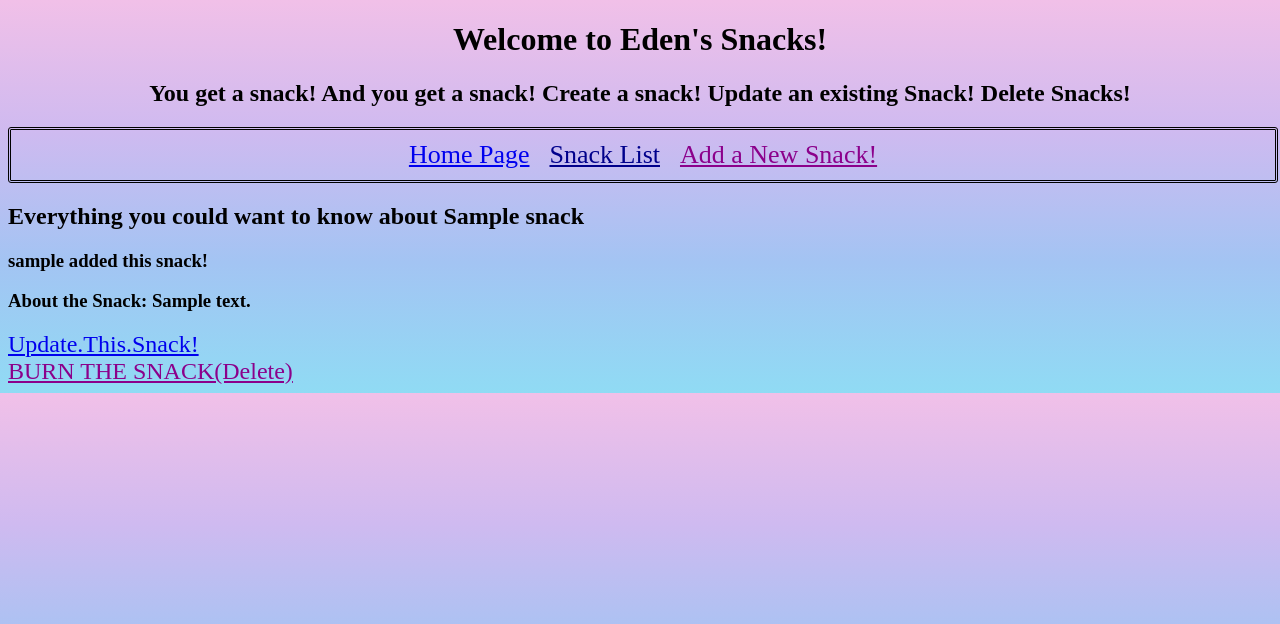
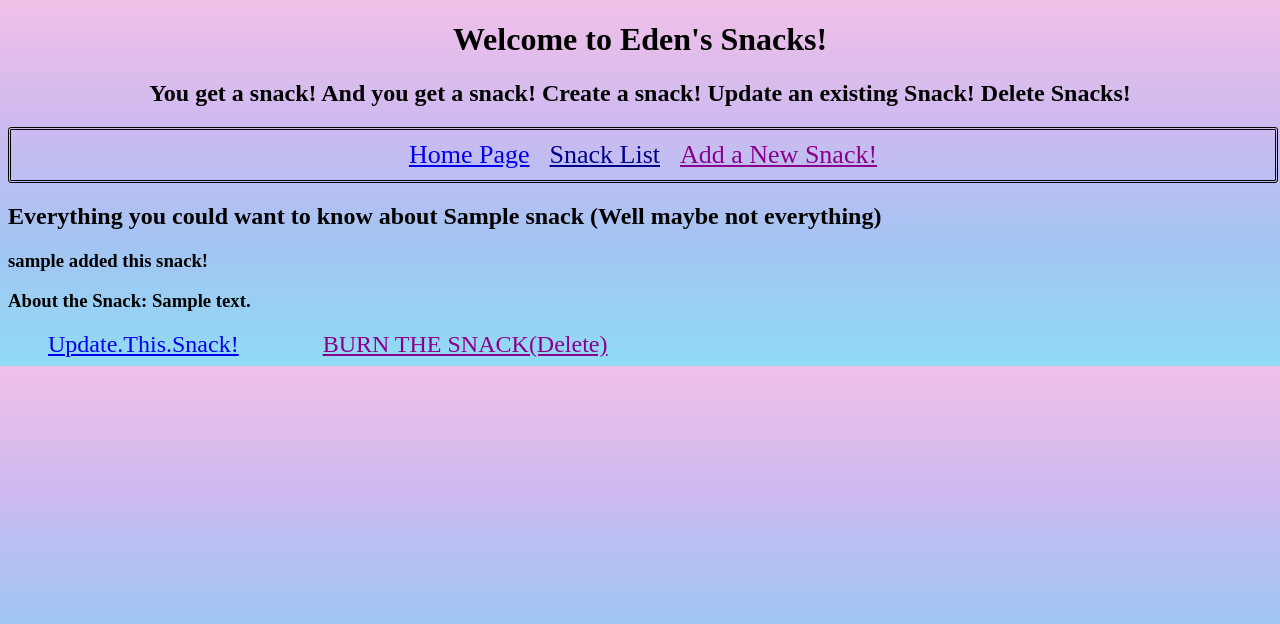
Before and after one commit to eden-brekke/snacks-crud, a Django app: page /1/ in a window 1280 px wide. Shown: the top 624 px of the page. Run offline with Django 4.2, Linux system fonts and the light colour scheme; tables that the repository leaves empty hold one stand-in row (values such as "Sample post").

Commit message:
updated fluff and style

```diff
--- a/templates/snack_detail.html
+++ b/templates/snack_detail.html
@@ -1,10 +1,10 @@
 {% extends 'base.html' %}
 
 {%block content%}
-<h2> Everything you could want to know about {{ snack.title }} </h2>
+<h2> Everything you could want to know about {{ snack.title }} (Well maybe not everything)</h2>
 <h3> {{ snack.purchaser }} added this snack! </h3>
 <h3> About the Snack: {{ snack.description }} </h3>
-<a style="font-size:24px; color:darkpurple" href="{% url 'snack_update' snack.pk %}">Update.This.Snack!</a> <br>
-<a style="font-size:24px; color:darkmagenta" href="{% url 'snack_delete' snack.pk %}">BURN THE SNACK(Delete)</a>
+<a style="font-size:24px; color:darkpurple; margin:20px; padding:20px;" href="{% url 'snack_update' snack.pk %}">Update.This.Snack!</a>
+<a style="font-size:24px; color:darkmagenta; margin:20px; padding:20px;" href="{% url 'snack_delete' snack.pk %}">BURN THE SNACK(Delete)</a>
 
 {%endblock%}
```
